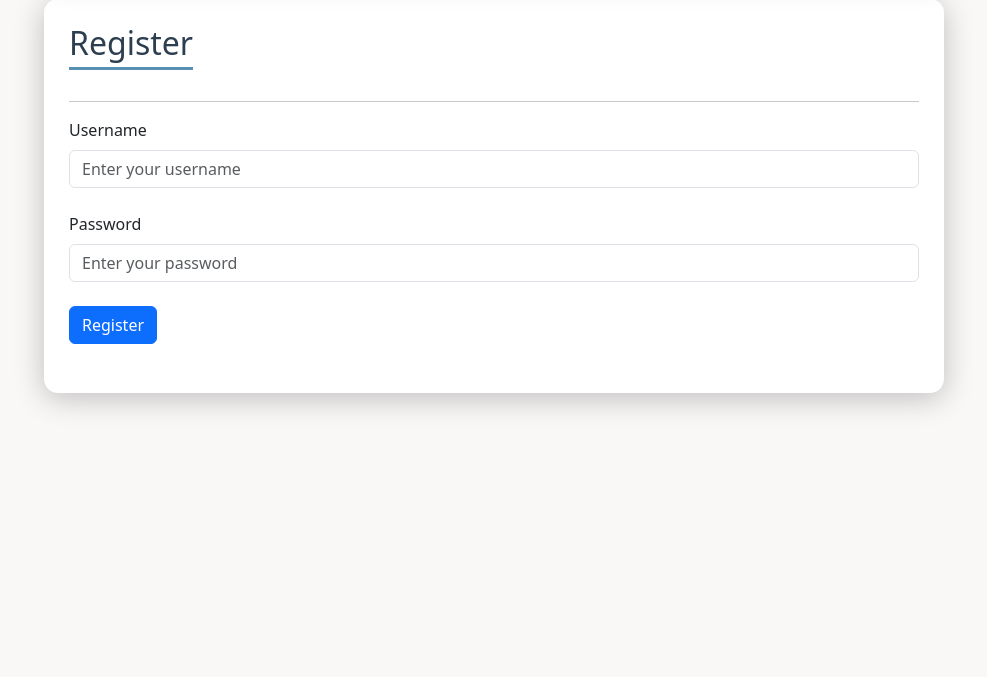
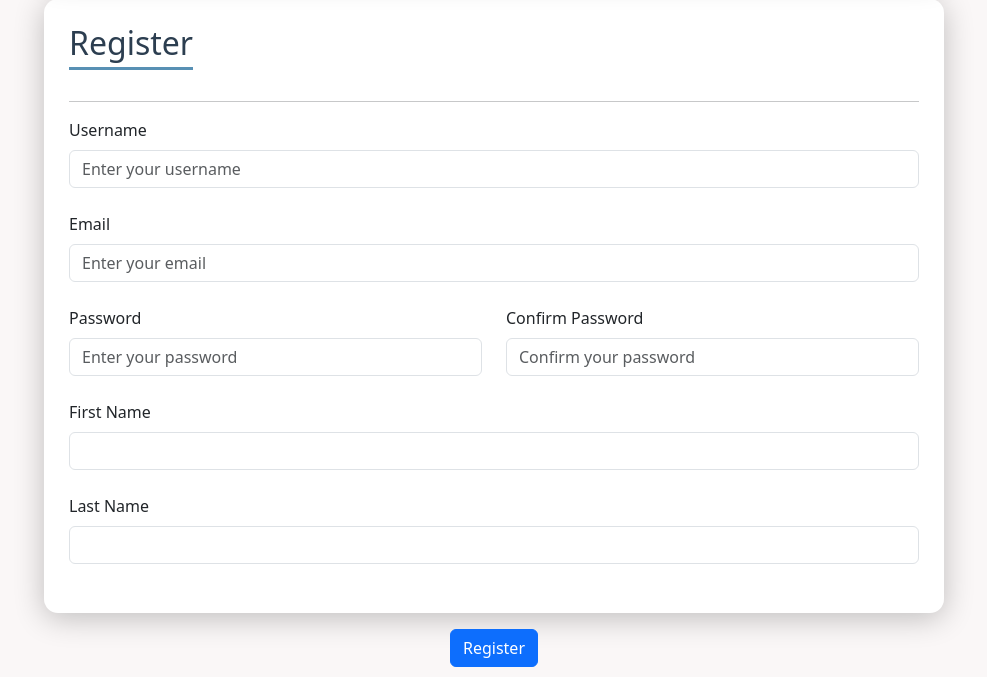
Before and after one commit to hamzaseriat/SecondBlog, a Django app: page /acc/register in a window 1280 px wide. Shown: the part 123-800 px from the top of the page, without its empty margins (146-1133 px from the left). Run offline with Django 5.2, Linux system fonts and the light colour scheme; some libraries are stand-ins or nearby versions.

Commit message:
Register page has been modified but database connection hasnt' been related

```diff
--- a/blogs/acc/templates/acc/register.html
+++ b/blogs/acc/templates/acc/register.html
@@ -14,20 +14,42 @@
     <h1>Register</h1>
     <hr>
     <form action="" method="post">
+    {% csrf_token %}
     <div class="mb-4">
         <label for="username" class="form-label">Username</label>
-        <input type="text" class="form-control" name="username" placeholder="Enter your username">
+        <input type="text" class="form-control" name="username" placeholder="Enter your username" value={{username}}>
+    </div>
+    <div class="mb-4">
+        <label for="email" class="form-label">Email</label>
+        <input type="email" class="form-control" name="email" placeholder="Enter your email" value={{email}}>
+    </div>
+    <div class="row mb-4">
+<div class="col-md-6">
+    <label for="password" class="form-label" class="placeholder">Password</label>
+    <input type="password" class="form-control" name="password" placeholder="Enter your password" value={{password}}>
+    </div>
+    <div class="col-md-6">
+    <label for="confirm_password" class="form-label" class="placeholder">Confirm Password</label>
+    <input type="password" class="form-control" name="confirm_password" placeholder="Confirm your password" value={{confirm_password}}>
+    </div>
+    </div>
+
+<div class="mb-4">
+    <label for="firstname" class="form-label">First Name</label>
+    <input type="text" class="form-control" name="firstname" value={{firstname}}>
     </div>
 <div class="mb-4">
-    <label for="password" class="form-label">Password</label>
-    <input type="password" class="form-control" name="password" placeholder="Enter your password">
-    <div class="mb-4">
-    <div class="mb-4"></div>
+    <label for="lastname" class="form-label">Last Name</label>
+    <input type="text" class="form-control" name="lastname" value={{lastname}}>
+    </div>
+    </div>
 
 </div>
 <div class="mb-3" ></div>
 
-<input type="submit" value="Register" class="btn btn-primary">
+<div class="text-center">
+  <input type="submit" value="Register" class="btn btn-primary">
+</div>
 
     </div>
     </form>
--- a/blogs/acc/views.py
+++ b/blogs/acc/views.py
@@ -1,7 +1,7 @@
 
 from django.shortcuts import redirect, render
-from django.contrib.auth import authenticate, login, logout
-
+from django.contrib.auth import authenticate, get_user_model, login, logout
+from django.contrib.auth.models import User
 
 def login_request(request):
     if request.method == "POST":
@@ -23,12 +23,40 @@ def login_request(request):
 
 def register_request(request):
     if request.method == "POST":
-        username = request.POST["username"]
-        password = request.POST["password"]
-        User.objects.create_user(username=username, password=password)
-        return redirect("login")
+        username = request.POST.get("username")
+        password = request.POST.get("password")
+        email = request.POST.get("email")
+        first_name = request.POST.get("firstname")
+        last_name = request.POST.get("lastname")
+        confirm_password = request.POST.get("confirm_password")
+
+        if password != confirm_password or len(password) < 8 or not any(char.isdigit() for char in password):
+            return render(request, "acc/register.html", {
+                "error": "Parolalar eşleşmiyor ya da şifre kuralları karşılanmıyor. Lütfen tekrar deneyin."
+            })
+
+        if User.objects.filter(username=username).exists():
+            return render(request, "acc/register.html", {
+                "error": "Bu kullanıcı adı zaten alınmış. Lütfen başka bir kullanıcı adı deneyin."
+            })
+
+        if User.objects.filter(email=email).exists():
+            return render(request, "acc/register.html", {
+                "error": "Bu e-posta zaten kayıtlı. Lütfen başka bir e-posta deneyin."
+            })
+
+        user = User.objects.create_user(
+            username=username,
+            password=password,
+            email=email,
+            first_name=first_name,
+            last_name=last_name
+        )
+
+        login(request, user)
+        return redirect("index")  # Ana sayfa URL adınız neyse onu yazın (ör. "home" veya "index")
+
     return render(request, "acc/register.html")
-
 def logout_request(request):
     logout(request)
     return redirect("index")
```
Also changed, not shown: blogs/db.sqlite3.
